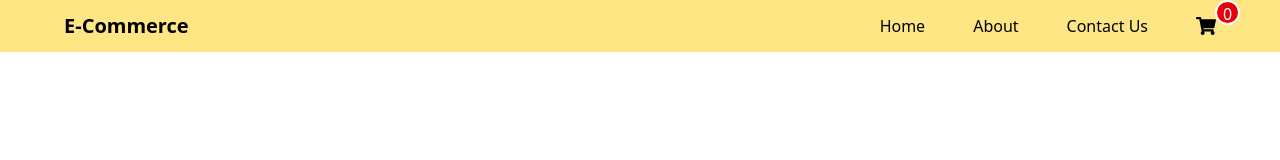
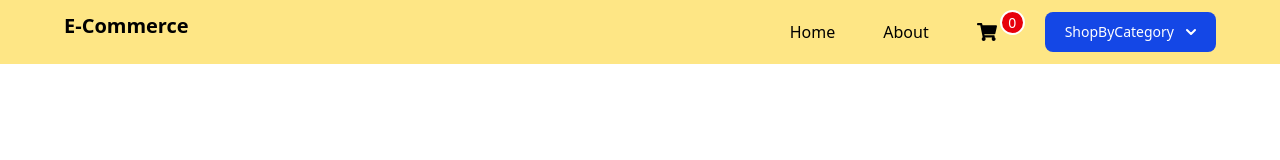
Before and after one commit to Rnveer007/Project_E-Commerce, a React (Vite) app: page /product/1 in a window 1280 px wide. Shown: the top 160 px of the page. Built offline with nearby package versions, Linux system fonts and the light colour scheme; no server answers.

Commit message:
category added

```diff
--- a/src/Components/Header.jsx
+++ b/src/Components/Header.jsx
@@ -1,28 +1,52 @@
-import { Link } from "react-router-dom"
+import { useState, useContext } from "react";
+import { Link } from "react-router-dom";
 import { FaShoppingCart } from "react-icons/fa";
-import { useContext } from "react"
 import { dataContext } from "../Context/DataProvider";
-
-
-
 
 function Header() {
   const { cart } = useContext(dataContext);
+  const [dropdownOpen, setDropdownOpen] = useState(false);
+
   return (
-    <>
-      <div className="flex justify-between px-16 py-3 mb-4 bg-amber-200">
-        <h1 className="font-bold text-xl"> E-Commerce</h1>
-        <ul className="flex gap-12 items-center">
-          <li> <Link to="/">Home</Link> </li>
-          <li><Link to="/about">About</Link></li>
-          <li><Link to="/contact">Contact Us</Link></li>
-          <li className="relative"><Link to="/cart"><FaShoppingCart className="text-xl" />
-          </Link></li>
-        </ul>
-        <p className="absolute right-10 top-0 text-white bg-red-600 w-[25px] h-[25px] text-center items-center block border-2 rounded-full ">{cart.length > 0 ? cart.length : 0} </p>
-      </div>
-    </>
-  )
+    <div className="flex justify-between px-16 py-3 mb-4 bg-amber-200 relative">
+      <h1 className="font-bold text-xl">E-Commerce</h1>
+      <ul className="flex gap-12 items-center">
+        <li><Link to="/">Home</Link></li>
+        <li><Link to="/about">About</Link></li>
+        <li className="relative">
+          <Link to="/cart"><FaShoppingCart className="text-xl" /></Link>
+          <p className="absolute -top-3 -right-7 text-white bg-red-600 w-[25px] h-[25px] flex justify-center items-center text-sm border-2 rounded-full">
+            {cart?.length > 0 ? cart.length : 0}
+          </p>
+        </li>
+
+
+        {/* Dropdown Button */}
+        <button
+          onClick={() => setDropdownOpen(!dropdownOpen)}
+          className="text-white bg-blue-700 hover:bg-blue-800 focus:ring-4 focus:outline-none focus:ring-blue-300
+        font-medium rounded-lg text-sm px-5 py-2.5 text-center inline-flex items-center"
+        >
+          ShopByCategory
+          <svg className="w-2.5 h-2.5 ms-3" aria-hidden="true" xmlns="http://www.w3.org/2000/svg" fill="none" viewBox="0 0 10 6">
+            <path stroke="currentColor" strokeLinecap="round" strokeLinejoin="round" strokeWidth="2" d="m1 1 4 4 4-4" />
+          </svg>
+        </button>
+
+        {/* Dropdown Menu */}
+        {dropdownOpen && (
+          <div className="absolute right-16 top-14 z-10 bg-white divide-y divide-gray-100 rounded-lg shadow-sm w-44">
+            <ul className="py-2 text-sm text-gray-700">
+              <li><a href="#" className="block px-4 py-2 hover:bg-gray-100">Dashboard</a></li>
+              <li><a href="#" className="block px-4 py-2 hover:bg-gray-100">Settings</a></li>
+              <li><a href="#" className="block px-4 py-2 hover:bg-gray-100">Earnings</a></li>
+              <li><a href="#" className="block px-4 py-2 hover:bg-gray-100">Sign out</a></li>
+            </ul>
+          </div>
+        )}
+      </ul>
+    </div>
+  );
 }
 
-export default Header
+export default Header;
--- a/src/Context/DataProvider.jsx
+++ b/src/Context/DataProvider.jsx
@@ -1,5 +1,6 @@
 import { createContext, useState } from "react";
 import instance from '../axiosConfig';
+import { FaLeaf } from "react-icons/fa";
 
 export const dataContext = createContext();
 
@@ -7,6 +8,7 @@ function DataProvider({ children }) {
     const [products, setProducts] = useState([]);
     const [cart, setCart] = useState([]);
     const [loading, setLoading] = useState(false);
+    const [categories, setCotegories] = useState([])
 
     async function fetchData() {
         try {
@@ -15,8 +17,23 @@ function DataProvider({ children }) {
             setProducts(response.data);
         } catch (error) {
             console.log(error);
+            setLoading(false);
         } finally {
             setLoading(false);
+        }
+    }
+
+    async function fetchCategories() {
+        try {
+            setLoading(true)
+            const response = await instance.get("/product/categories/all");
+            setCotegories(response.data);
+        } catch (error) {
+            console.log(error)
+            setLoading(false)
+        }
+        finally {
+            setLoading(false)
         }
     }
 
@@ -69,6 +86,7 @@ function DataProvider({ children }) {
                 existInCart,
                 removeFromCart,
                 updateProductQuantity,
+                fetchCategories,
             }}
         >
             {children}
```
